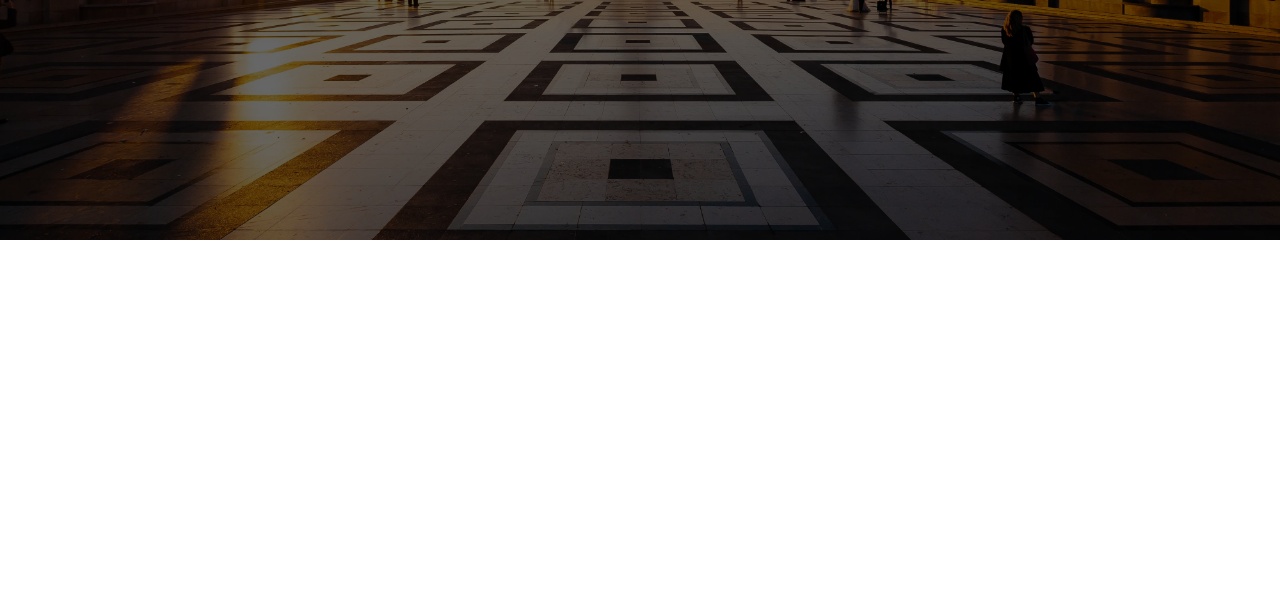
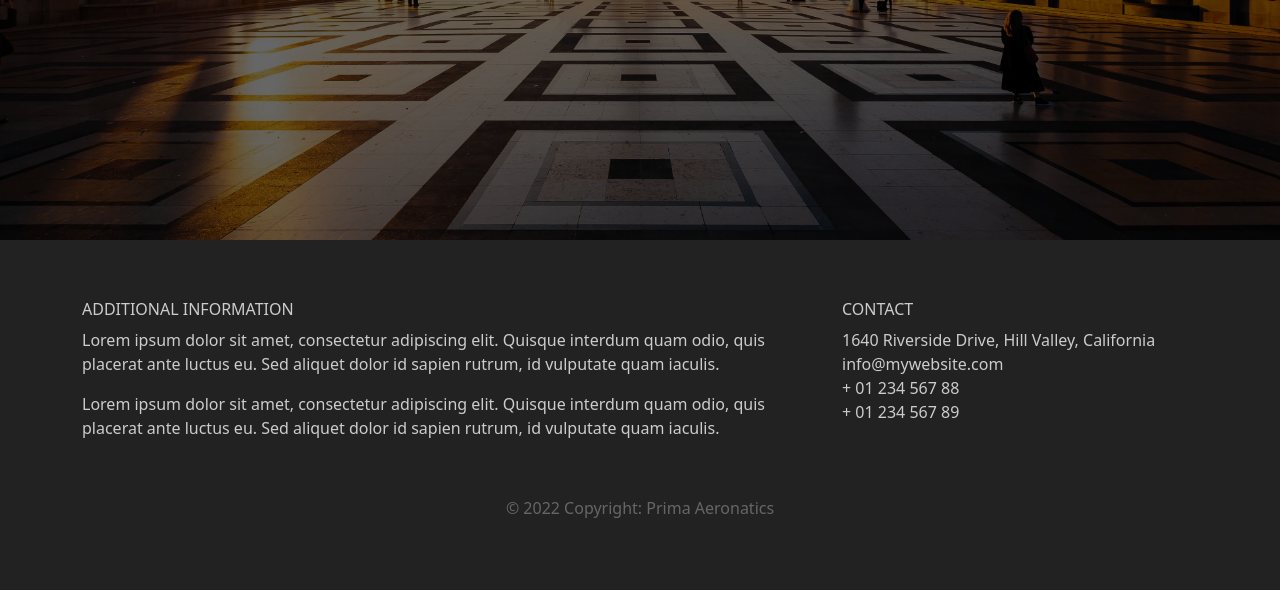
Before and after one commit to jamez2128/prima, a PHP site: page / in a window 1280 px wide. Shown: the part 699-1289 px from the top of the page. Before the commit the page ends 939 px from the top, so only its background shows below. Run offline with PHP 8.4, Linux system fonts and the light colour scheme.

Commit message:
Added Footer and stick nav bar to the top when scrolling

```diff
--- a/index.html
+++ b/index.html
@@ -78,6 +78,27 @@
             </div>
         </div>
     </div>
+    <footer class="page-footer">
+        <div class="container">
+            <div class="row">
+                <div class="col-lg-8 col-md-8 col-sm-12">
+                    <h6 class="text-uppercase font-weight-bold">Additional Information</h6>
+                    <p>Lorem ipsum dolor sit amet, consectetur adipiscing elit. Quisque interdum quam odio, quis
+                        placerat ante luctus eu. Sed aliquet dolor id sapien rutrum, id vulputate quam iaculis.</p>
+                    <p>Lorem ipsum dolor sit amet, consectetur adipiscing elit. Quisque interdum quam odio, quis
+                        placerat ante luctus eu. Sed aliquet dolor id sapien rutrum, id vulputate quam iaculis.</p>
+                </div>
+                <div class="col-lg-4 col-md-4 col-sm-12">
+                    <h6 class="text-uppercase font-weight-bold">Contact</h6>
+                    <p>1640 Riverside Drive, Hill Valley, California
+                        <br />info@mywebsite.com
+                        <br />+ 01 234 567 88
+                        <br />+ 01 234 567 89
+                    </p>
+                </div>
+            </div>
+            <div class="footer-copyright text-center">© 2022 Copyright: Prima Aeronatics</div>
+    </footer>
 </body>
 
 </html>
--- a/pages/sign-up.html
+++ b/pages/sign-up.html
@@ -4,7 +4,7 @@
 	<title>Prima | Sign-Up</title>
 	<meta charset="UTF-8">
 	<meta name="viewport" content="width=device-width, initial-scale=1">
-  <link rel="stylesheet" type="text/css" href="../styles/style-signup.css">
+  <link rel="stylesheet" type="text/css" href="../styles/signup.css">
   <link href="https://fonts.googleapis.com/css?family=Nunito:400,600,700,800&display=swap" rel="stylesheet">
 </head>
 <body>
--- a/pages/status.html
+++ b/pages/status.html
@@ -4,7 +4,7 @@
     <meta charset="UTF-8">
     <meta http-equiv="X-UA-Compatible" content="IE=edge">
     <meta name="viewport" content="width=device-width, initial-scale=1.0">
-    <link rel="stylesheet" href="../styles/style-status.css">
+    <link rel="stylesheet" href="../styles/status.css">
     <title>Prima Aeronautics | Status</title>
 </head>
 <body class="status">
--- a/styles/style.css
+++ b/styles/style.css
@@ -1,20 +1,23 @@
-*{
+* {
     scroll-behavior: smooth;
 }
 
-body{
+body {
     padding: 0;
     margin: 0;
 }
 
-#mainNav{
+#mainNav {
+    top: 0px;
+    position: sticky;
     background-color: white;
     border-bottom: 2px solid white;
     display: flex;
     justify-content: space-between;
+    z-index: 999;
 }
 
-#mainNav img{
+#mainNav img {
     width: 11rem;
     height: 4rem;
     margin-top: 10px;
@@ -23,17 +26,17 @@ body{
 
 }
 
-#mainNav ul{
+#mainNav ul {
     list-style: none;
     margin: auto;
 }
 
-#mainNav ul li{
+#mainNav ul li {
     display: inline;
     padding: 20px;
 }
 
-#mainNav ul li a{
+#mainNav ul li a {
     margin: 0px 10px;
     text-decoration: none;
     color: black;
@@ -42,17 +45,17 @@ body{
     padding: 5px 15px;
 }
 
-#mainNav ul li a:hover{
+#mainNav ul li a:hover {
     text-decoration: underline;
 }
 
-.loginSignup{
+.loginSignup {
     margin-right: 80px;
     margin-top: auto;
     margin-bottom: auto;
 }
 
-.loginSignup a{
+.loginSignup a {
     padding: 5px 15px;
     text-decoration: none;
     color: white;
@@ -64,20 +67,20 @@ body{
     margin: 0px 7px;
 }
 
-.loginSignup a:hover{
+.loginSignup a:hover {
     background-color: lightgray;
     color: #000;
     transition: ease .4s;
 }
 
-.boxes h2{
+.boxes h2 {
     font-size: 1.5rem;
     margin: 0%;
     padding: 0%;
     margin-top: 5px;
 }
 
-.boxes p{
+.boxes p {
     color: red;
     font-size: 20px;
 }
@@ -88,7 +91,7 @@ body{
     left: 50%;
     transform: translate(-50%, -50%);
     text-align: center;
-    z-index: 999;
+    z-index: 998;
 }
 
 #homepage-description h1 {
@@ -102,14 +105,15 @@ body{
 }
 
 #homepage-description button {
-    border:1px solid #3c99dc;
-    color:#fff;
+    border: 1px solid #3c99dc;
+    color: #fff;
 }
 
 #homepage-description button:hover {
-    border:1px solid #3c99dc;
-    background: #3c99dc;;
-    color:#000;
+    border: 1px solid #3c99dc;
+    background: #3c99dc;
+    ;
+    color: #000;
 }
 
 .overlay {
@@ -119,4 +123,16 @@ body{
     left: 0;
     top: 0;
     background: rgba(0, 0, 0, 0.6);
-  }
+}
+
+
+.page-footer {
+    background-color: #222;
+    color: #ccc;
+    padding: 60px 0 30px;
+}
+
+.footer-copyright {
+    color: #666;
+    padding: 40px 0;
+}
```
